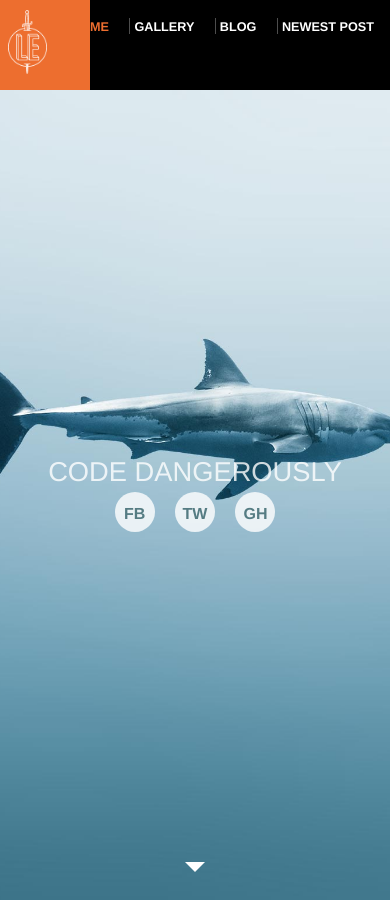
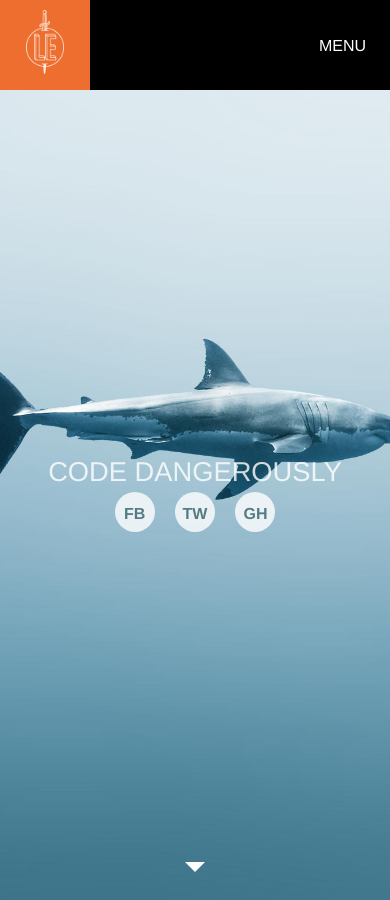
Before and after one commit to damar-wicaksono/damar-wicaksono-test.github.io, a Jekyll site: the page built from index.html, in a window 390 px wide and 900 px high. Built offline with Jekyll 4.4.1, drawn with Linux system fonts in a browser that asks for light colours.

Commit message:
Add mobile styling

```diff
--- a/_includes/header.html
+++ b/_includes/header.html
@@ -1,5 +1,7 @@
 <header class="header">
   <nav>
+    <input type="checkbox" id="mobile-menu" class="mobile-menu-check">
+    <label for="mobile-menu" class="show-mobile-menu">Menu</label>
     <ul class="header-nav nav-links">
       {% include nav-links.html %}
     </ul>
--- a/_includes/nav-links.html
+++ b/_includes/nav-links.html
@@ -1,4 +1,12 @@
 <li><a href="/">Home</a></li>
 <li><a href="/gallery">Gallery</a></li>
-<li><a href="/blog">Blog</a></li>
+<li class="dropdown">
+  <a class="drop-trigger" href="/blog">Blog</a>
+  <ul class="drop-menu">
+    <li>Recent Posts</li>
+    {% for post in site.posts limit:5 %}
+      <li><a href="{{ post.url }}">{{ post.title }}</a></li>
+    {% endfor %}
+  </ul>
+</li>
 <li><a href="{{ site.posts.first.url }}">Newest Post</a></li>
--- a/css/main.css
+++ b/css/main.css
@@ -84,10 +84,12 @@
 .header-nav > li:first-child a:hover {
   color: #fff;
 }
-.header-nav a {
+.header-nav a,
+.drop-trigger {
   color: #fff;
 }
-.nav-links a {
+.nav-links a,
+.drop-trigger {
   font-size: 0.8rem;
   font-weight: bold;
   text-transform: uppercase;
@@ -144,6 +146,101 @@
   margin-top: 1em;
 }
 
+/* DROPDOWN */
+.dropdown {
+  position: relative;
+}
+.drop-trigger {
+  display: inline-block;
+  padding-right: 1.5em;
+  position: relative;
+}
+.drop-trigger:after {
+  border: 0.3em solid;
+  border-color: #fff transparent transparent;
+  content: "";
+  height: 0;
+  position: absolute;
+  right: 0;
+  top: 0.3em;
+  width: 0;
+}
+.drop-menu {
+  box-shadow: 0 0 10px 0 rgba(0, 0, 0, 0.2);
+  display: none;
+  list-style: none;
+  padding: 1em 0 0;
+  position: absolute;
+  right: 0em;
+  z-index: 9;
+}
+.drop-menu:before {
+  border: 0.6em solid;
+  border-color: transparent transparent #fff;
+  content: "";
+  height: 0;
+  position: absolute;
+  right: 1em;
+  top: -0.1em;
+  width: 0;
+}
+.drop-menu li {
+  background-color: #fff;
+}
+.drop-menu li ~ li {
+  border-top: 1px dotted rgba(0, 0, 0, 0.1);
+}
+.drop-menu li:first-child {
+  border-radius: 5px 5px 0 0;
+  color: #999;
+  font-size: 0.5em;
+  padding: 1em 1em 0.25em;
+  text-align: right;
+  text-transform: uppercase;
+}
+.drop-menu li:last-child {
+  border-radius: 0 0 5px 5px;
+}
+.drop-menu a {
+  color: #333;
+  display: block;
+  font-weight: normal;
+  padding: 0.5em 2em 0.5em 1em;
+  text-align: left;
+  text-transform: none;
+  white-space: nowrap;
+}
+.dropdown:hover .drop-menu {
+  display: block;
+}
+
+/* MOBILE MENU */
+.mobile-menu-check,
+.show-mobile-menu {
+  display: none;
+}
+
+/* FOOTER STYLES */
+
+/*.footer .dropdown:hover .drop-menu,*/
+.footer .drop-trigger:after {
+  border-color: transparent transparent #fff;
+}
+.footer .drop-menu {
+  bottom: 0.2em;
+  right: 0;
+  padding: 0 0 1.5em;
+}
+.footer .drop-menu:before {
+  /* make the menu arrow point down, not up as in the header */
+  border-color: #fff transparent transparent;
+  /* the menu arrow should hover on the left side */
+  right: 1em;
+  /* make the menu arrow float from the bottom, not the top */
+  top: auto;
+  /* make the menu arrow stick to the bottom of the footer drop-menu */
+  bottom: 0.4em;
+}
 /* HERO STYLES */
 .full-hero {
   background-color: #c7dbfc;
@@ -492,6 +589,69 @@
   .header-logo {
     left: auto;
   }
+
+  /* MOBILE MENU */
+  .show-mobile-menu {
+    display: block;
+    float: right;
+    padding: 1.5em;
+    position: relative;
+    margin-top: 1.5vh;
+    text-transform: uppercase;
+  }
+  .header-nav {
+    background-color: #444;
+    box-sizing: border-box;
+    left: 0;
+    max-height: 0; /*A little trick*/
+    overflow: hidden;
+    padding: 0;
+    position: absolute;
+    text-align: center;
+    top: 10vh;
+    transition: all 0.5s ease-in-out;
+    width: 100vw;
+    z-index: 9;
+  }
+  .header-nav li {
+    display: block;
+    margin: 1em 0 0;
+  }
+  .header-nav li ~ li {
+    border: 0;
+    padding: 0;
+  }
+  .header-nav li:last-child {
+    margin-bottom: 1em;
+  }
+  .header-nav li:first-child a {
+    color: #fff;
+  }
+  .header-nav .drop-trigger {
+    padding-right: 0;
+  }
+
+  /* HIDE DROPDOWN IN THE NAV MENU */
+  .header-nav .drop-menu,
+  .header-nav .drop-menu:hover,
+  .header-nav .drop-trigger:after {
+    display: none;
+  }
+  .mobile-menu-check:checked ~ .header-nav {
+    max-height: 1000px;
+  }
+  .mobile-menu-check:checked ~ .show-mobile-menu:after {
+    background-color: #000;
+    color: #ed6e2f;
+    content: "CLOSE";
+    left: 0;
+    position: absolute;
+    text-align: center:
+    top: 1.5em;
+    width: 100%;
+  }
+
+  /* HOME STYLES */
   .home-callout {
     flex-direction: column;
   }
```
